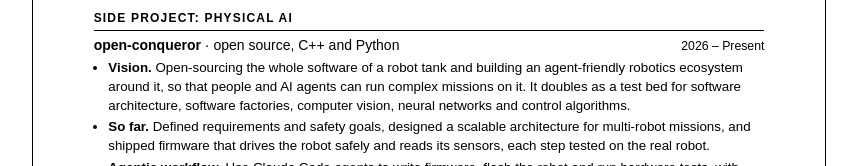
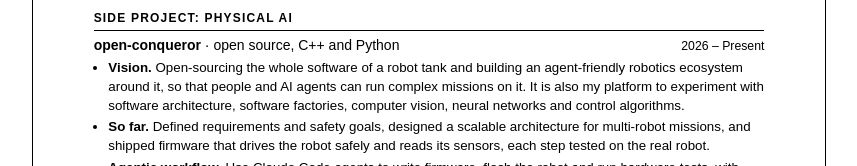
Before and after one commit to pablot30/cv, a plain HTML site: page index.html in a window 1280 px wide. Shown: the part 906-1072 px from the top of the page, without its empty margins (211-1068 px from the left). Drawn offline with Linux system fonts and the light colour scheme.

Commit message:
Reword the open-conqueror test-bed sentence in plainer English
Co-Authored-By: Claude Opus 5.5 <noreply@anthropic.com>

```diff
--- a/index.html
+++ b/index.html
@@ -291,7 +291,7 @@
         <span class="dates">2026 – Present</span>
       </div>
       <ul class="bullets">
-        <li><strong>Vision.</strong> Open-sourcing the whole software of a robot tank and building an agent-friendly robotics ecosystem around it, so that people and AI agents can run complex missions on it. It doubles as a test bed for software architecture, software factories, computer vision, neural networks and control algorithms.</li>
+        <li><strong>Vision.</strong> Open-sourcing the whole software of a robot tank and building an agent-friendly robotics ecosystem around it, so that people and AI agents can run complex missions on it. It is also my platform to experiment with software architecture, software factories, computer vision, neural networks and control algorithms.</li>
         <li><strong>So far.</strong> <!-- so-far:start -->Defined requirements and safety goals, designed a scalable architecture for multi-robot missions, and shipped firmware that drives the robot safely and reads its sensors, each step tested on the real robot.<!-- so-far:end --></li>
         <li><strong>Agentic workflow.</strong> Use Claude Code agents to write firmware, flash the robot and run hardware tests, with OpenAI Codex reviewing pull requests and CI linking requirements to tests.</li>
       </ul>
```
Also changed, not shown: 1 other file.
